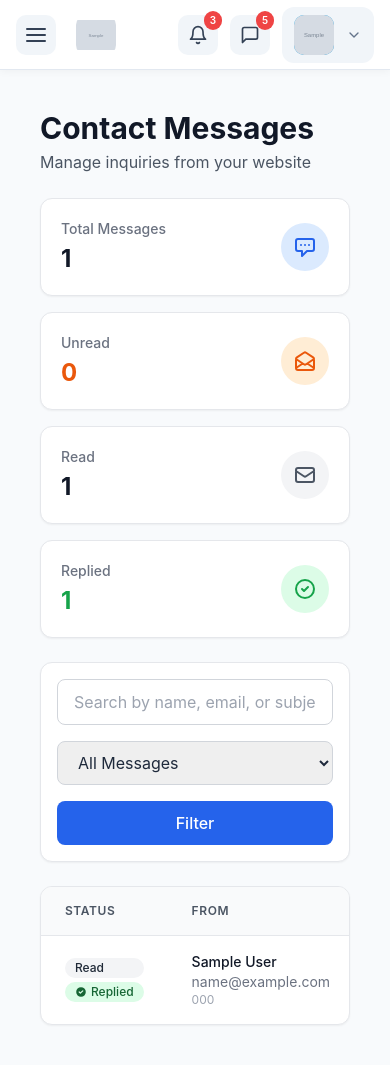
After one commit to aniruddhabishwakarma/Talent-Solutions, a Django app: page /my-admin/contact-messages/ in a window 390 px wide. The commit adds this page. Run offline with Django 5.2, Linux system fonts and the light colour scheme; a user stored in the database is signed in; tables that the repository leaves empty hold one stand-in row (values such as "Sample post"); grey boxes marked "Sample" are stand-in pictures; some libraries are stand-ins or nearby versions.

Commit message:
Add Contact Messages admin panel
Features:
- Created admin panel to view all contact form submissions
- List view with filtering (all, unread, read, replied)
- Search functionality (name, email, subject)
- Stats cards showing total, unread, read, and replied counts
- Detail view to read full message and sender info
- Mark messages as read/unread
- Mark messages as replied with timestamp
- Add admin notes to messages
- Delete messages with confirmation
- Quick "Reply via Email" button (opens email client)
- Added to admin sidebar with "Messages" section

UI/UX:
- Clean, modern design matching admin panel style
- Color-coded status badges (orange=unread, green=replied)
- Unread messages highlighted with blue background
- Automatic mark as read when viewing message detail
- Responsive layout for mobile/tablet/desktop

Routes:
- /my-admin/contact-messages/ - List all messages
- /my-admin/contact-messages/<id>/ - View message detail
- /my-admin/contact-messages/<id>/delete/ - Delete confirmation
- /my-admin/contact-messages/<id>/toggle-read/ - Toggle read status

Co-Authored-By: Claude Sonnet 4.5 <noreply@anthropic.com>

```diff
--- a/main/templates/my-admin/components/sidebar.html
+++ b/main/templates/my-admin/components/sidebar.html
@@ -47,6 +47,20 @@
                     <path d="M16 3.13a4 4 0 0 1 0 7.75"></path>
                 </svg>
                 <span class="menu-text">Team Members</span>
+            </a>
+        </div>
+
+        <!-- Messages -->
+        <div class="menu-section">
+            <h3 class="menu-title">Messages</h3>
+            <a href="{% url 'contact_messages_list' %}" class="menu-item {% if 'contact_message' in request.resolver_match.url_name %}active{% endif %}" data-title="Contact Messages">
+                <svg class="menu-icon" xmlns="http://www.w3.org/2000/svg" width="20" height="20" viewBox="0 0 24 24" fill="none" stroke="currentColor" stroke-width="2" stroke-linecap="round" stroke-linejoin="round">
+                    <path d="M21 15a2 2 0 0 1-2 2H7l-4 4V5a2 2 0 0 1 2-2h14a2 2 0 0 1 2 2z"></path>
+                </svg>
+                <span class="menu-text">Contact Messages</span>
+                {% if unread_contact_count > 0 %}
+                <span class="menu-badge">{{ unread_contact_count }}</span>
+                {% endif %}
             </a>
         </div>
 
--- /dev/null
+++ b/main/templates/my-admin/contact/list.html
@@ -0,0 +1,214 @@
+{% extends 'my-admin/base.html' %}
+
+{% block title %}Contact Messages - Admin{% endblock %}
+
+{% block content %}
+<div class="p-2">
+    <!-- Page Header -->
+    <div class="flex justify-between items-center mb-6">
+        <div>
+            <h1 class="text-3xl font-bold text-gray-900">Contact Messages</h1>
+            <p class="text-gray-600 mt-1">Manage inquiries from your website</p>
+        </div>
+    </div>
+
+    <!-- Stats Cards -->
+    <div class="grid grid-cols-1 md:grid-cols-4 gap-4 mb-6">
+        <!-- Total Messages -->
+        <div class="bg-white rounded-xl shadow-sm border border-gray-200 p-5">
+            <div class="flex items-center justify-between">
+                <div>
+                    <p class="text-gray-500 text-sm font-medium">Total Messages</p>
+                    <p class="text-2xl font-bold text-gray-900 mt-1">{{ total_count }}</p>
+                </div>
+                <div class="w-12 h-12 bg-blue-100 rounded-full flex items-center justify-center">
+                    <svg class="w-6 h-6 text-blue-600" fill="none" stroke="currentColor" viewBox="0 0 24 24">
+                        <path stroke-linecap="round" stroke-linejoin="round" stroke-width="2" d="M8 10h.01M12 10h.01M16 10h.01M9 16H5a2 2 0 01-2-2V6a2 2 0 012-2h14a2 2 0 012 2v8a2 2 0 01-2 2h-5l-5 5v-5z"/>
+                    </svg>
+                </div>
+            </div>
+        </div>
+
+        <!-- Unread -->
+        <div class="bg-white rounded-xl shadow-sm border border-gray-200 p-5">
+            <div class="flex items-center justify-between">
+                <div>
+                    <p class="text-gray-500 text-sm font-medium">Unread</p>
+                    <p class="text-2xl font-bold text-orange-600 mt-1">{{ unread_count }}</p>
+                </div>
+                <div class="w-12 h-12 bg-orange-100 rounded-full flex items-center justify-center">
+                    <svg class="w-6 h-6 text-orange-600" fill="none" stroke="currentColor" viewBox="0 0 24 24">
+                        <path stroke-linecap="round" stroke-linejoin="round" stroke-width="2" d="M3 19v-8.93a2 2 0 01.89-1.664l7-4.666a2 2 0 012.22 0l7 4.666A2 2 0 0121 10.07V19M3 19a2 2 0 002 2h14a2 2 0 002-2M3 19l6.75-4.5M21 19l-6.75-4.5M3 10l6.75 4.5M21 10l-6.75 4.5m0 0l-1.14.76a2 2 0 01-2.22 0l-1.14-.76"/>
+                    </svg>
+                </div>
+            </div>
+        </div>
+
+        <!-- Read -->
+        <div class="bg-white rounded-xl shadow-sm border border-gray-200 p-5">
+            <div class="flex items-center justify-between">
+                <div>
+                    <p class="text-gray-500 text-sm font-medium">Read</p>
+                    <p class="text-2xl font-bold text-gray-900 mt-1">{{ read_count }}</p>
+                </div>
+                <div class="w-12 h-12 bg-gray-100 rounded-full flex items-center justify-center">
+                    <svg class="w-6 h-6 text-gray-600" fill="none" stroke="currentColor" viewBox="0 0 24 24">
+                        <path stroke-linecap="round" stroke-linejoin="round" stroke-width="2" d="M3 8l7.89 5.26a2 2 0 002.22 0L21 8M5 19h14a2 2 0 002-2V7a2 2 0 00-2-2H5a2 2 0 00-2 2v10a2 2 0 002 2z"/>
+                    </svg>
+                </div>
+            </div>
+        </div>
+
+        <!-- Replied -->
+        <div class="bg-white rounded-xl shadow-sm border border-gray-200 p-5">
+            <div class="flex items-center justify-between">
+                <div>
+                    <p class="text-gray-500 text-sm font-medium">Replied</p>
+                    <p class="text-2xl font-bold text-green-600 mt-1">{{ replied_count }}</p>
+                </div>
+                <div class="w-12 h-12 bg-green-100 rounded-full flex items-center justify-center">
+                    <svg class="w-6 h-6 text-green-600" fill="none" stroke="currentColor" viewBox="0 0 24 24">
+                        <path stroke-linecap="round" stroke-linejoin="round" stroke-width="2" d="M9 12l2 2 4-4m6 2a9 9 0 11-18 0 9 9 0 0118 0z"/>
+                    </svg>
+                </div>
+            </div>
+        </div>
+    </div>
+
+    <!-- Filters & Search -->
+    <div class="bg-white rounded-xl shadow-sm border border-gray-200 p-4 mb-6">
+        <form method="GET" class="flex flex-col md:flex-row gap-4">
+            <!-- Search -->
+            <div class="flex-1">
+                <input type="text" name="search" value="{{ search_query }}" placeholder="Search by name, email, or subject..." class="w-full px-4 py-2.5 border border-gray-300 rounded-lg focus:outline-none focus:ring-2 focus:ring-blue-500">
+            </div>
+
+            <!-- Status Filter -->
+            <select name="status" class="px-4 py-2.5 border border-gray-300 rounded-lg focus:outline-none focus:ring-2 focus:ring-blue-500">
+                <option value="all" {% if status_filter == 'all' %}selected{% endif %}>All Messages</option>
+                <option value="unread" {% if status_filter == 'unread' %}selected{% endif %}>Unread Only</option>
+                <option value="read" {% if status_filter == 'read' %}selected{% endif %}>Read Only</option>
+                <option value="replied" {% if status_filter == 'replied' %}selected{% endif %}>Replied Only</option>
+            </select>
+
+            <!-- Filter Button -->
+            <button type="submit" class="px-6 py-2.5 bg-blue-600 hover:bg-blue-700 text-white font-medium rounded-lg transition">
+                Filter
+            </button>
+
+            <!-- Reset -->
+            {% if search_query or status_filter != 'all' %}
+            <a href="{% url 'contact_messages_list' %}" class="px-6 py-2.5 bg-gray-200 hover:bg-gray-300 text-gray-700 font-medium rounded-lg text-center transition">
+                Reset
+            </a>
+            {% endif %}
+        </form>
+    </div>
+
+    <!-- Messages List -->
+    <div class="bg-white rounded-xl shadow-sm border border-gray-200 overflow-hidden">
+        {% if messages_list %}
+        <div class="overflow-x-auto">
+            <table class="w-full">
+                <thead class="bg-gray-50 border-b border-gray-200">
+                    <tr>
+                        <th class="px-6 py-4 text-left text-xs font-semibold text-gray-600 uppercase tracking-wider">Status</th>
+                        <th class="px-6 py-4 text-left text-xs font-semibold text-gray-600 uppercase tracking-wider">From</th>
+                        <th class="px-6 py-4 text-left text-xs font-semibold text-gray-600 uppercase tracking-wider">Subject</th>
+                        <th class="px-6 py-4 text-left text-xs font-semibold text-gray-600 uppercase tracking-wider">Received</th>
+                        <th class="px-6 py-4 text-left text-xs font-semibold text-gray-600 uppercase tracking-wider">Actions</th>
+                    </tr>
+                </thead>
+                <tbody class="divide-y divide-gray-200">
+                    {% for message in messages_list %}
+                    <tr class="hover:bg-gray-50 transition {% if not message.is_read %}bg-blue-50{% endif %}">
+                        <!-- Status -->
+                        <td class="px-6 py-4 whitespace-nowrap">
+                            <div class="flex flex-col gap-1">
+                                {% if not message.is_read %}
+                                <span class="inline-flex items-center px-2.5 py-0.5 rounded-full text-xs font-medium bg-orange-100 text-orange-800">
+                                    <span class="w-2 h-2 bg-orange-500 rounded-full mr-1.5"></span>
+                                    Unread
+                                </span>
+                                {% else %}
+                                <span class="inline-flex items-center px-2.5 py-0.5 rounded-full text-xs font-medium bg-gray-100 text-gray-800">
+                                    Read
+                                </span>
+                                {% endif %}
+                                {% if message.replied_at %}
+                                <span class="inline-flex items-center px-2.5 py-0.5 rounded-full text-xs font-medium bg-green-100 text-green-800">
+                                    <svg class="w-3 h-3 mr-1" fill="currentColor" viewBox="0 0 20 20">
+                                        <path fill-rule="evenodd" d="M10 18a8 8 0 100-16 8 8 0 000 16zm3.707-9.293a1 1 0 00-1.414-1.414L9 10.586 7.707 9.293a1 1 0 00-1.414 1.414l2 2a1 1 0 001.414 0l4-4z" clip-rule="evenodd"/>
+                                    </svg>
+                                    Replied
+                                </span>
+                                {% endif %}
+                            </div>
+                        </td>
+
+                        <!-- From -->
+                        <td class="px-6 py-4">
+                            <div class="flex flex-col">
+                                <span class="text-sm font-medium text-gray-900">{{ message.full_name }}</span>
+                                <span class="text-sm text-gray-500">{{ message.email }}</span>
+                                {% if message.phone %}
+                                <span class="text-xs text-gray-400">{{ message.phone }}</span>
+                                {% endif %}
+                            </div>
+                        </td>
+
+                        <!-- Subject -->
+                        <td class="px-6 py-4">
+                            <div class="text-sm text-gray-900 font-medium max-w-md truncate">{{ message.subject }}</div>
+                            <div class="text-xs text-gray-500 mt-1 max-w-md truncate">{{ message.message|truncatewords:15 }}</div>
+                        </td>
+
+                        <!-- Received -->
+                        <td class="px-6 py-4 whitespace-nowrap">
+                            <div class="text-sm text-gray-900">{{ message.submitted_at|date:"M d, Y" }}</div>
+                            <div class="text-xs text-gray-500">{{ message.submitted_at|time:"g:i A" }}</div>
+                        </td>
+
+                        <!-- Actions -->
+                        <td class="px-6 py-4 whitespace-nowrap">
+                            <div class="flex items-center gap-2">
+                                <a href="{% url 'contact_message_detail' message.pk %}" class="inline-flex items-center px-3 py-1.5 bg-blue-100 hover:bg-blue-200 text-blue-700 text-sm font-medium rounded-lg transition">
+                                    View
+                                </a>
+                                <a href="{% url 'contact_message_toggle_read' message.pk %}" class="inline-flex items-center px-3 py-1.5 bg-gray-100 hover:bg-gray-200 text-gray-700 text-sm font-medium rounded-lg transition" title="{% if message.is_read %}Mark as unread{% else %}Mark as read{% endif %}">
+                                    <svg class="w-4 h-4" fill="none" stroke="currentColor" viewBox="0 0 24 24">
+                                        {% if message.is_read %}
+                                        <path stroke-linecap="round" stroke-linejoin="round" stroke-width="2" d="M3 19v-8.93a2 2 0 01.89-1.664l7-4.666a2 2 0 012.22 0l7 4.666A2 2 0 0121 10.07V19M3 19a2 2 0 002 2h14a2 2 0 002-2M3 19l6.75-4.5M21 19l-6.75-4.5M3 10l6.75 4.5M21 10l-6.75 4.5m0 0l-1.14.76a2 2 0 01-2.22 0l-1.14-.76"/>
+                                        {% else %}
+                                        <path stroke-linecap="round" stroke-linejoin="round" stroke-width="2" d="M3 8l7.89 5.26a2 2 0 002.22 0L21 8M5 19h14a2 2 0 002-2V7a2 2 0 00-2-2H5a2 2 0 00-2 2v10a2 2 0 002 2z"/>
+                                        {% endif %}
+                                    </svg>
+                                </a>
+                                <a href="{% url 'contact_message_delete' message.pk %}" class="inline-flex items-center px-3 py-1.5 bg-red-100 hover:bg-red-200 text-red-700 text-sm font-medium rounded-lg transition">
+                                    Delete
+                                </a>
+                            </div>
+                        </td>
+                    </tr>
+                    {% endfor %}
+                </tbody>
+            </table>
+        </div>
+        {% else %}
+        <div class="p-12 text-center">
+            <svg class="mx-auto h-12 w-12 text-gray-400" fill="none" stroke="currentColor" viewBox="0 0 24 24">
+                <path stroke-linecap="round" stroke-linejoin="round" stroke-width="2" d="M8 10h.01M12 10h.01M16 10h.01M9 16H5a2 2 0 01-2-2V6a2 2 0 012-2h14a2 2 0 012 2v8a2 2 0 01-2 2h-5l-5 5v-5z"/>
+            </svg>
+            <h3 class="mt-2 text-sm font-medium text-gray-900">No messages found</h3>
+            <p class="mt-1 text-sm text-gray-500">
+                {% if search_query or status_filter != 'all' %}
+                Try adjusting your filters or search query.
+                {% else %}
+                When people submit the contact form, their messages will appear here.
+                {% endif %}
+            </p>
+        </div>
+        {% endif %}
+    </div>
+</div>
+{% endblock %}
--- a/main/urls.py
+++ b/main/urls.py
@@ -66,6 +66,11 @@ from main.views import (
     application_delete,
     # Contact
     submit_contact,
+    # Contact Admin
+    contact_messages_list,
+    contact_message_detail,
+    contact_message_delete,
+    contact_message_toggle_read,
 )
 
 urlpatterns = [
@@ -149,4 +154,10 @@ urlpatterns = [
     path('my-admin/applications/<int:pk>/', application_detail, name='application_detail'),
     path('my-admin/applications/<int:pk>/update-status/', application_update_status, name='application_update_status'),
     path('my-admin/applications/<int:pk>/delete/', application_delete, name='application_delete'),
+
+    # Contact Messages
+    path('my-admin/contact-messages/', contact_messages_list, name='contact_messages_list'),
+    path('my-admin/contact-messages/<int:pk>/', contact_message_detail, name='contact_message_detail'),
+    path('my-admin/contact-messages/<int:pk>/delete/', contact_message_delete, name='contact_message_delete'),
+    path('my-admin/contact-messages/<int:pk>/toggle-read/', contact_message_toggle_read, name='contact_message_toggle_read'),
 ]
--- /dev/null
+++ b/main/views/contact_admin_views.py
@@ -0,0 +1,116 @@
+from django.shortcuts import render, redirect, get_object_or_404
+from django.contrib import messages
+from main.models import ContactMessage
+from main.decorators import admin_required
+
+
+@admin_required
+def contact_messages_list(request):
+    """
+    Display all contact messages with filtering options
+    """
+    # Get filter parameters
+    status_filter = request.GET.get('status', 'all')
+    search_query = request.GET.get('search', '').strip()
+
+    # Base queryset
+    messages_list = ContactMessage.objects.all()
+
+    # Apply filters
+    if status_filter == 'unread':
+        messages_list = messages_list.filter(is_read=False)
+    elif status_filter == 'read':
+        messages_list = messages_list.filter(is_read=True)
+    elif status_filter == 'replied':
+        messages_list = messages_list.filter(replied_at__isnull=False)
+
+    # Apply search
+    if search_query:
+        messages_list = messages_list.filter(
+            full_name__icontains=search_query
+        ) | messages_list.filter(
+            email__icontains=search_query
+        ) | messages_list.filter(
+            subject__icontains=search_query
+        )
+
+    # Get counts for stats
+    total_count = ContactMessage.objects.count()
+    unread_count = ContactMessage.objects.filter(is_read=False).count()
+    read_count = ContactMessage.objects.filter(is_read=True).count()
+    replied_count = ContactMessage.objects.filter(replied_at__isnull=False).count()
+
+    context = {
+        'messages_list': messages_list,
+        'status_filter': status_filter,
+        'search_query': search_query,
+        'total_count': total_count,
+        'unread_count': unread_count,
+        'read_count': read_count,
+        'replied_count': replied_count,
+    }
+
+    return render(request, 'my-admin/contact/list.html', context)
+
+
+@admin_required
+def contact_message_detail(request, pk):
+    """
+    View a single contact message
+    """
+    message = get_object_or_404(ContactMessage, pk=pk)
+
+    # Mark as read when viewed
+    if not message.is_read:
+        message.mark_as_read()
+
+    if request.method == 'POST':
+        # Update admin notes
+        admin_notes = request.POST.get('admin_notes', '').strip()
+        message.admin_notes = admin_notes
+
+        # Mark as replied if checkbox is checked
+        if request.POST.get('mark_replied'):
+            message.mark_as_replied()
+
+        message.save()
+        messages.success(request, 'Message updated successfully!')
+        return redirect('contact_messages_list')
+
+    context = {
+        'message': message,
+    }
+
+    return render(request, 'my-admin/contact/detail.html', context)
+
+
+@admin_required
+def contact_message_delete(request, pk):
+    """
+    Delete a contact message
+    """
+    message = get_object_or_404(ContactMessage, pk=pk)
+
+    if request.method == 'POST':
+        message.delete()
+        messages.success(request, 'Contact message deleted successfully!')
+        return redirect('contact_messages_list')
+
+    context = {
+        'message': message,
+    }
+
+    return render(request, 'my-admin/contact/delete.html', context)
+
+
+@admin_required
+def contact_message_toggle_read(request, pk):
+    """
+    Toggle read/unread status via AJAX
+    """
+    message = get_object_or_404(ContactMessage, pk=pk)
+    message.is_read = not message.is_read
+    message.save()
+
+    messages.success(request, f'Message marked as {"read" if message.is_read else "unread"}!')
+    return redirect('contact_messages_list')
```
Also changed, not shown: main/templates/my-admin/contact/delete.html (added, +90 -0 lines), main/templates/my-admin/contact/detail.html (added, +172 -0 lines), main/views/__init__.py (+12 -0 lines).
